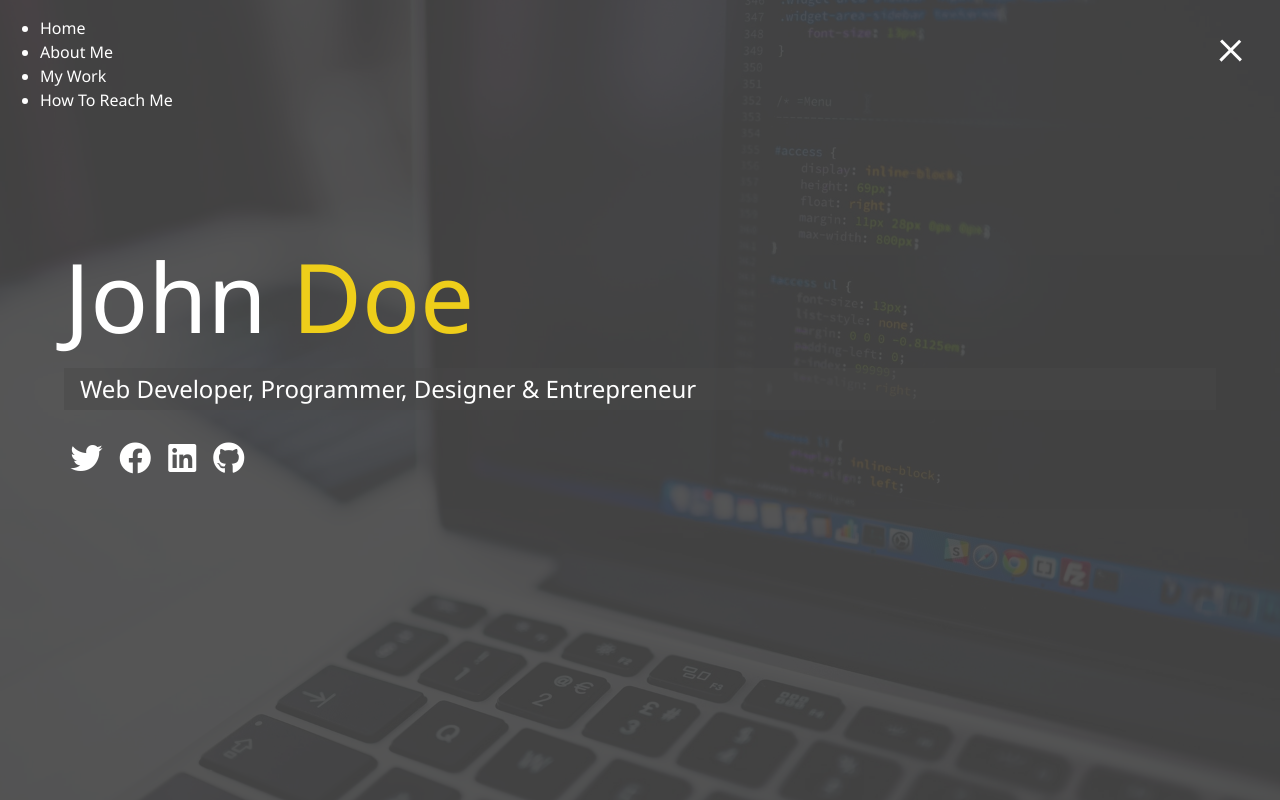
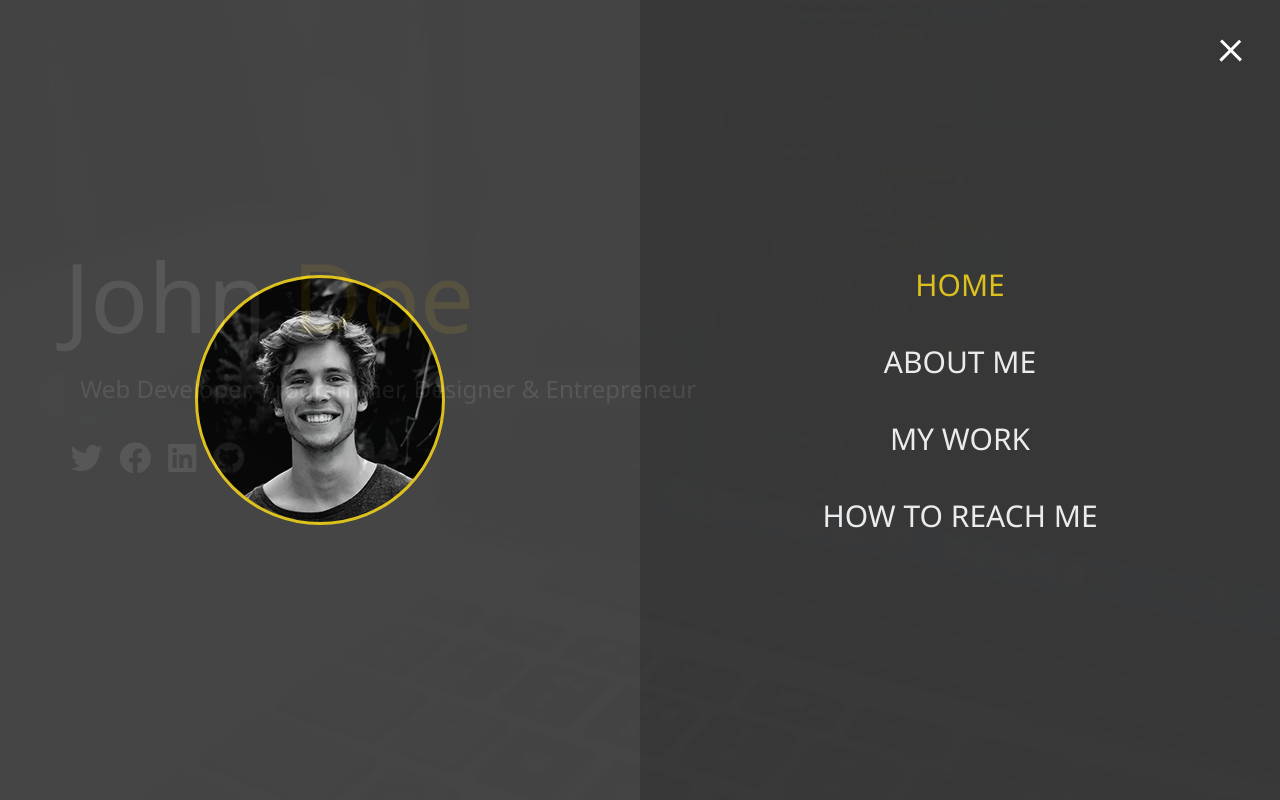
Before and after one commit to aruyamam/responsive-portfolio-website, a website: page dist/index.html in a window 1280 px wide. Both pictures are taken after a click on the element 1231 px from the left and 47 px from the top of the page. Drawn offline with nearby package versions, Linux system fonts and the light colour scheme; files that its build step writes are made by us from their sources.

Commit message:
Menu overlay

```diff
--- a/scss/_menu.scss
+++ b/scss/_menu.scss
@@ -34,3 +34,99 @@
       }
    }
 }
+
+// Menu Overlay
+.menu {
+   position: fixed;
+   top: 0;
+   width: 100%;
+   opacity: 0.9;
+   visibility: hidden;
+
+   &.show {
+      visibility: visible;
+   }
+
+   &-branding,
+   &-nav {
+      display: flex;
+      flex-flow: column wrap;
+      align-items: center;
+      justify-content: center;
+      float: left;
+      width: 50%;
+      height: 100vh;
+      overflow: hidden;
+   }
+
+   &-nav {
+      margin: 0;
+      padding: 0;
+      background: darken($primary-color, 5);
+      list-style: none;
+      transform: translate3d(0, -100%, 0);
+      @include easeOut;
+
+      &.show {
+         // Slide in from top
+         transform: translate3d(0, 0, 0);
+      }
+   }
+
+   // Branding Side
+   &-branding {
+      background: $primary-color;
+      transform: translate3d(0, 100%, 0);
+      @include easeOut;
+
+      &.show {
+         // Slide in from top
+         transform: translate3d(0, 0, 0);
+      }
+
+      .portrait {
+         width: 250px;
+         height: 250px;
+         background: url('../img/portrait.jpg');
+         border: 3px solid $secondary-color;
+         border-radius: 50%;
+      }
+   }
+
+   .nav-item {
+      transform: translate3d(600px, 0, 0);
+      @include easeOut;
+
+      &.show {
+         // Slide in from right
+         transform: translate3d(0, 0, 0);
+      }
+
+      &.current > a {
+         color: $secondary-color;
+      }
+   }
+
+   .nav-link {
+      position: relative;
+      display: inline-block;
+      padding: 1rem 0;
+      color: #fff;
+      font-size: 30px;
+      font-weight: 300;
+      text-decoration: none;
+      text-transform: uppercase;
+      @include easeOut;
+
+      &:hover {
+         color: $secondary-color;
+      }
+   }
+}
+
+// Delay each nav item slide by 0.1s
+@for $x from 1 through 4 {
+   .nav-item:nth-child(#{$x}) {
+      transition-delay: $x * 0.1s;
+   }
+}
```
Also changed, not shown: dist/index.html.
